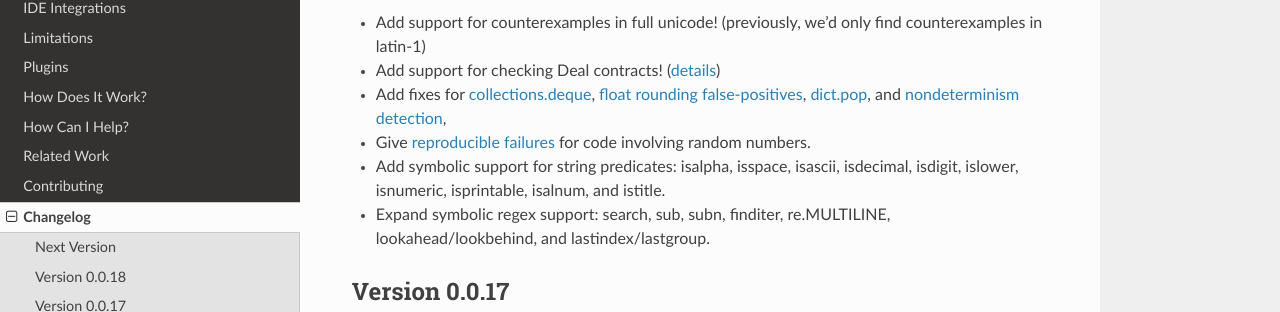
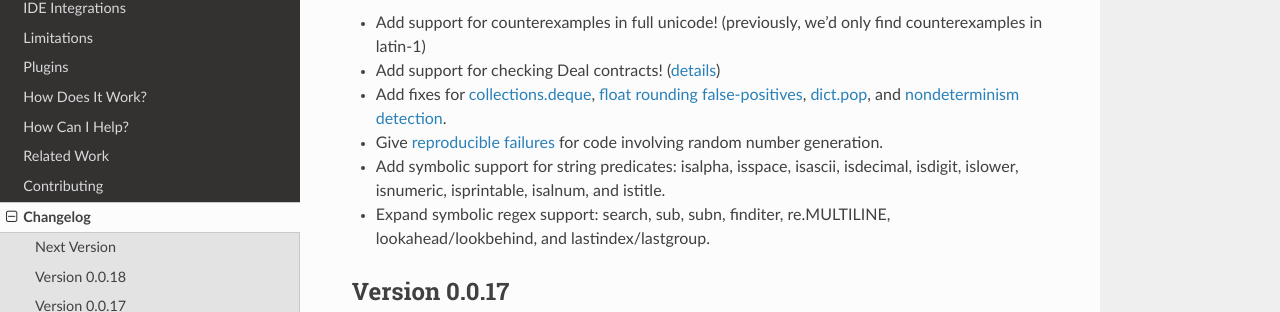
Before and after one commit to pschanely/CrossHair, a Sphinx documentation site: the page built from doc/source/changelog.rst, in a window 1280 px wide and 900 px high. Shown: the part 309-621 px from the top of the window. Built offline with Sphinx 7.4.7 and the Read the Docs theme 2.0.0, drawn with Linux system fonts in a browser that asks for light colours; the version number is read from the project's files by our own code.

Commit message:
Correct typos in changelog

```diff
--- a/doc/source/changelog.rst
+++ b/doc/source/changelog.rst
@@ -20,10 +20,10 @@ Version 0.0.18
   `collections.deque <https://github.com/pschanely/CrossHair/commit/7df7f86531ba0fbc9a0f3658bee3621951a2099b>`__,
   `float rounding false-positives <https://github.com/pschanely/CrossHair/commit/28217d157be93cfcd445fb50d2955dd7366615b9>`__,
   `dict.pop <https://github.com/pschanely/CrossHair/commit/d8e153d3762a18727d55cbdc524309e9b7f22d12>`__, and
-  `nondeterminism detection <https://github.com/pschanely/CrossHair/commit/4f3f9afbeb8b20723c2b623d705326cfcde4f6fe>`__,
+  `nondeterminism detection <https://github.com/pschanely/CrossHair/commit/4f3f9afbeb8b20723c2b623d705326cfcde4f6fe>`__.
 * Give
   `reproducible failures <https://github.com/pschanely/CrossHair/commit/3ea61be9e5d2da4adc563e65db8edc391601acea>`__
-  for code involving random numbers.
+  for code involving random number generation.
 * Add symbolic support for string predicates:
   isalpha, isspace, isascii, isdecimal, isdigit, islower, isnumeric, isprintable,
   isalnum, and istitle.
```
